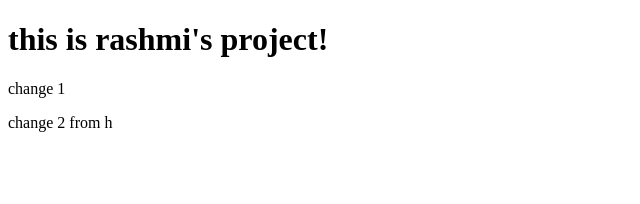
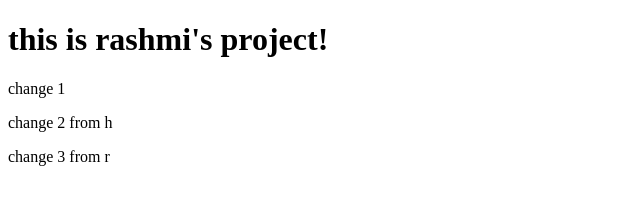
Before and after one commit to majjigapu1/RashmiProject, a plain HTML site: page index.html in a window 1280 px wide. Shown: the whole page, without its empty margins (0-640 px from the left). Drawn offline with Linux system fonts and the light colour scheme.

Commit message:
paragraph tag from r

```diff
--- a/index.html
+++ b/index.html
@@ -10,5 +10,6 @@
     <h1>this is rashmi's project!</h1>
     <p>change 1</p>
     <p>change 2 from h</p>
+    <p>change 3 from r</p>
   </body>
 </html>
```
